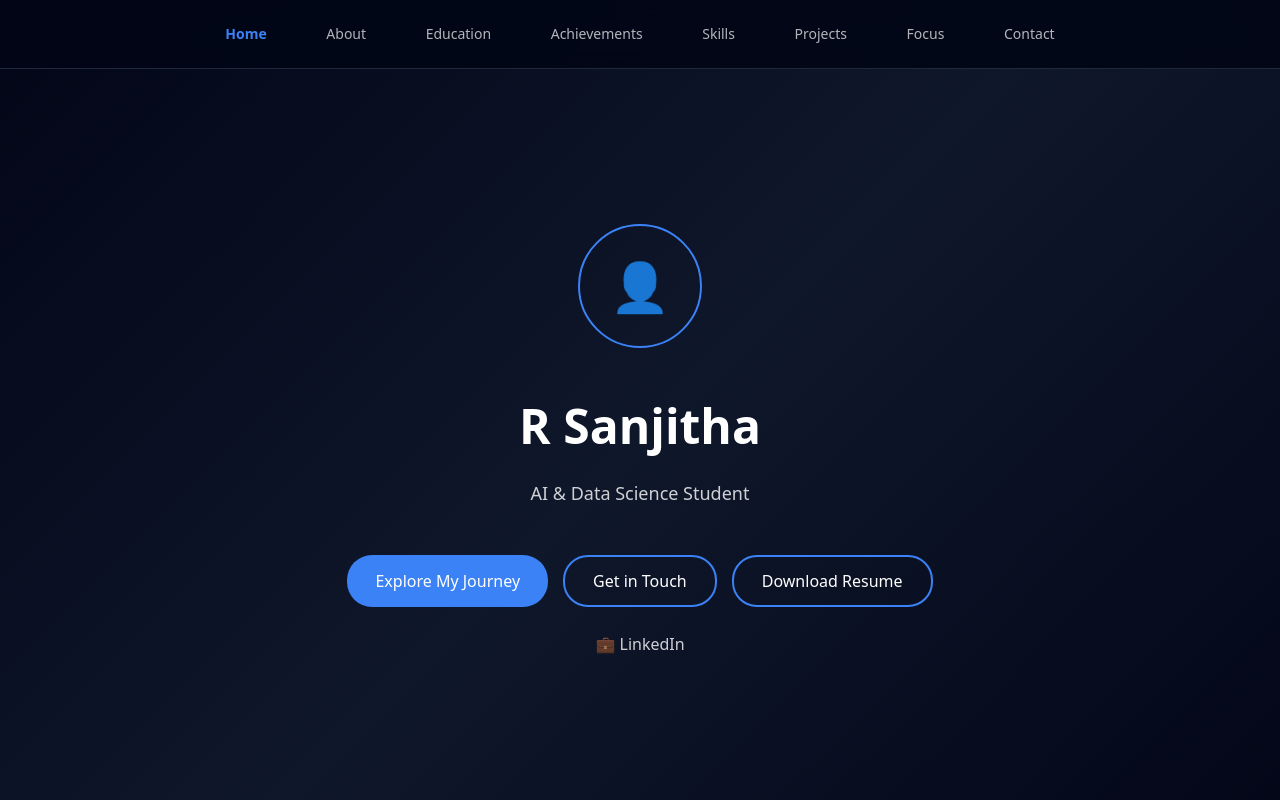
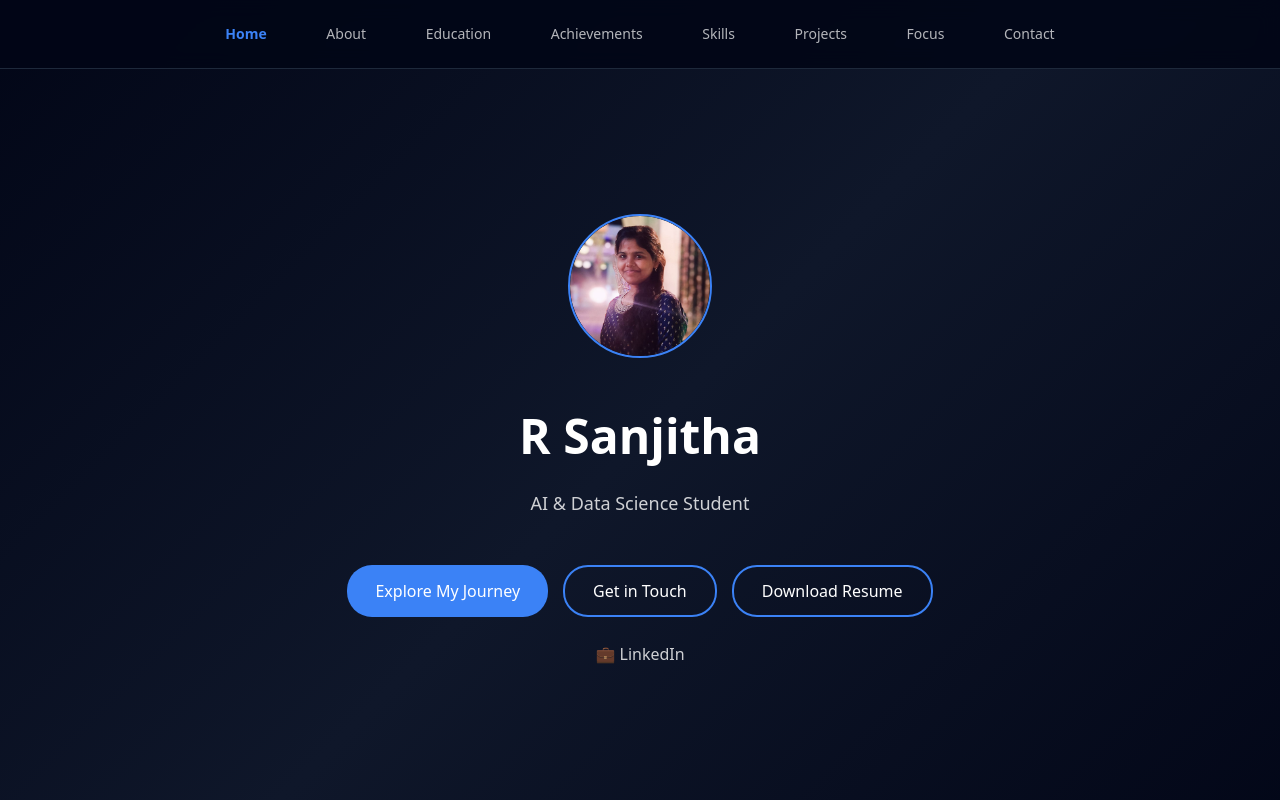
Before and after one commit to Sanjitha3010/portfolio, a React (Vite) app: page / in a window 1280 px wide. Shown: the top 800 px of the page. Built offline with nearby package versions, Linux system fonts and the light colour scheme.

Commit message:
Added profile photo to hero section

```diff
--- a/src/components/HeroSection.jsx
+++ b/src/components/HeroSection.jsx
@@ -1,7 +1,9 @@
 import { useState } from "react";
+import profileImg from "../assets/profile.jpg";
 
 function HeroSection() {
   const [isHovered, setIsHovered] = useState(false);
+  const [avatarHover, setAvatarHover] = useState(false);
 
   const scrollToAbout = () => {
     document.getElementById("about")?.scrollIntoView({
@@ -31,21 +33,45 @@ function HeroSection() {
       }}
     >
       {/* Avatar */}
+      <a
+        href="https://www.linkedin.com/in/sanjitha-r-a88416380"
+        target="_blank"
+        rel="noreferrer"
+        onMouseEnter={() => setAvatarHover(true)}
+        onMouseLeave={() => setAvatarHover(false)}
+        style={{ textDecoration: "none" }}
+      >
         <div
           style={{
-          width: "120px",
-          height: "120px",
+            width: "140px",
+            height: "140px",
             borderRadius: "50%",
             border: "2px solid #3b82f6",
+            overflow: "hidden", // 🔥 MOST IMPORTANT FIX
             display: "flex",
             alignItems: "center",
             justifyContent: "center",
-          fontSize: "48px",
             marginBottom: "20px",
+            cursor: "pointer",
+            boxShadow: avatarHover
+              ? "0 0 25px rgba(59,130,246,0.6)"
+              : "none",
+            transform: avatarHover ? "scale(1.05)" : "scale(1)",
+            transition: "all 0.3s ease",
           }}
         >
-        👤
+          <img
+            src={profileImg}
+            alt="R Sanjitha"
+            style={{
+              width: "100%",
+              height: "100%",
+              objectFit: "cover",
+              borderRadius: "50%",
+            }}
+          />
         </div>
+      </a>
 
       {/* Name */}
       <h1 style={{ fontSize: "48px", marginBottom: "10px" }}>
@@ -124,27 +150,9 @@ function HeroSection() {
         </a>
       </div>
 
-      {/* LinkedIn only */}
-      <div
-        style={{
-          marginTop: "25px",
-          display: "flex",
-          justifyContent: "center",
-        }}
-      >
-        <a
-          href="https://www.linkedin.com/in/sanjitha-r-a88416380"
-          target="_blank"
-          rel="noreferrer"
-          style={{
-            color: "white",
-            textDecoration: "none",
-            opacity: 0.8,
-            fontSize: "16px",
-          }}
-        >
+      {/* LinkedIn label */}
+      <div style={{ marginTop: "25px", opacity: 0.8 }}>
         💼 LinkedIn
-        </a>
       </div>
     </div>
   );
```
Also changed, not shown: src/assets/profile.jpg (added). Lines whose indentation alone changed are shown as unchanged.
